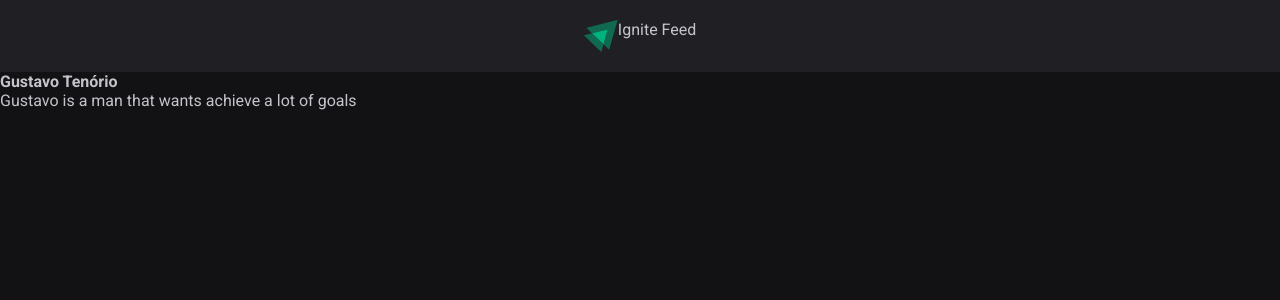
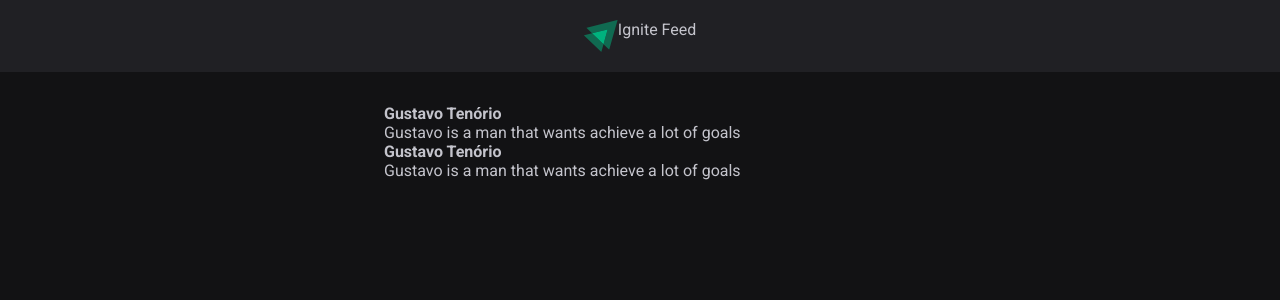
Before and after one commit to gustavohst/IgniteFeed, a React (Vite) app in the folder ignite-feed/: page / in a window 1280 px wide. Shown: the top 300 px of the page. Built offline with nearby package versions, Linux system fonts and the light colour scheme.

Commit message:
Creating the sidebar component

```diff
--- a/ignite-feed/src/App.jsx
+++ b/ignite-feed/src/App.jsx
@@ -1,15 +1,26 @@
 import { Post } from "./Post";
 import { Header } from "./components/Header";
 import "./global.css";
+import styles from "./App.module.css";
+import { Sidebar } from "./components/Sidebar";
 
 function App() {
   return (
     <>
-      <Header></Header>
-      <Post
-        author="Gustavo Tenório"
-        content="Gustavo is a man that wants achieve a lot of goals"
-      />
+      <Header />
+      <div className={styles.wrapper}>
+        <Sidebar />
+        <main>
+          <Post
+            author="Gustavo Tenório"
+            content="Gustavo is a man that wants achieve a lot of goals"
+          />
+          <Post
+            author="Gustavo Tenório"
+            content="Gustavo is a man that wants achieve a lot of goals"
+          />
+        </main>
+      </div>
     </>
   );
 }
--- /dev/null
+++ b/ignite-feed/src/App.module.css
@@ -0,0 +1,10 @@
+.wrapper {
+    max-width: 70rem;
+    margin: 2rem auto;
+    padding: 0 1rem;
+
+    display: grid;
+    grid-template-columns: 256px 1fr;
+    gap: 2rem;
+    align-items: flex-start;
+}
--- /dev/null
+++ b/ignite-feed/src/components/Sidebar.jsx
@@ -0,0 +1,5 @@
+import styles from "./Sidebar.module.css";
+
+export function Sidebar() {
+  return <aside className={styles.sidebar}></aside>;
+}
--- /dev/null
+++ b/ignite-feed/src/components/Sidebar.module.css
@@ -0,0 +1,3 @@
+.sidebar {
+
+}
```
